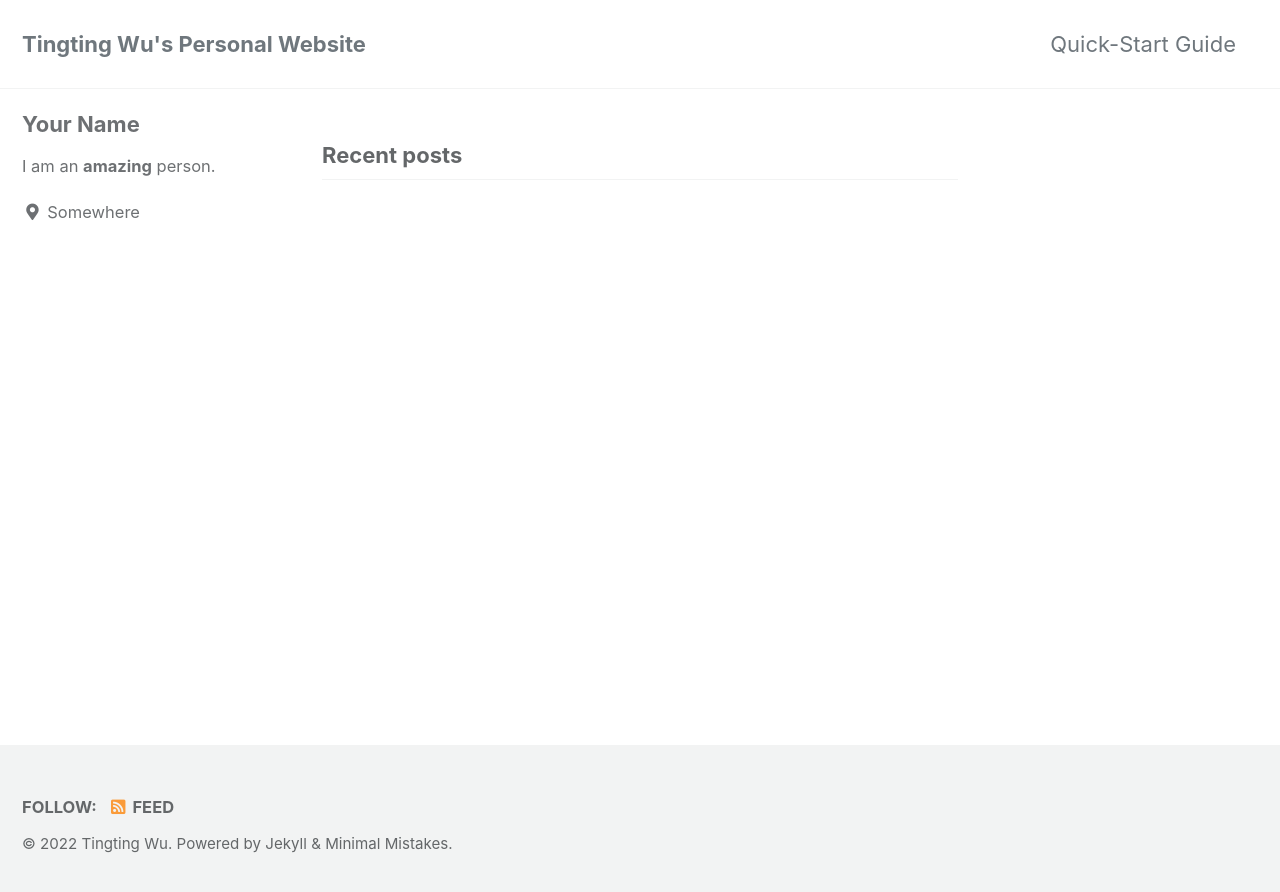
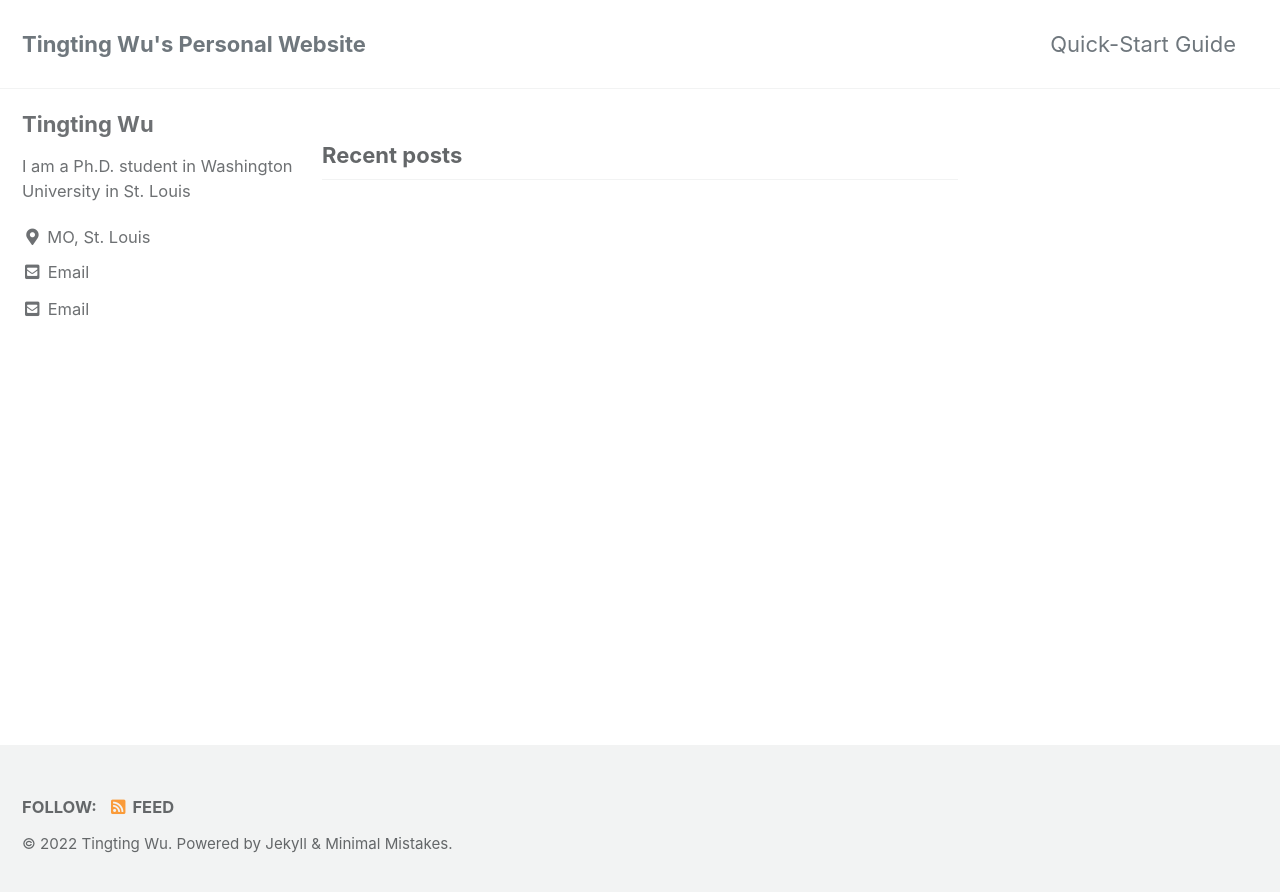
Before and after one commit to TingtingWu17/tingtingwu17.github.io, a Jekyll site: the page built from index.html, in a window 1280 px wide. Shown: the top 892 px of the page. Built offline with Jekyll 4.4.1, drawn with Linux system fonts in a browser that asks for light colours; cached includes are drawn as plain includes; the list of posts is cut into pages by our own code.

Commit message:
Update _config.yml

```diff
--- a/_config.yml
+++ b/_config.yml
@@ -23,7 +23,7 @@ name                     : "Tingting Wu"
 description              : "insert keyAn amazing website."
 url                      : # the base hostname & protocol for your site e.g. "https://mmistakes.github.io"
 baseurl                  : # the subpath of your site, e.g. "/blog"
-repository               : # GitHub username/repo-name e.g. "mmistakes/minimal-mistakes"
+repository               : "TingtingWu17/tingtingwu17.github.io" # GitHub username/repo-name e.g. "mmistakes/minimal-mistakes"
 teaser                   : # path of fallback teaser image, e.g. "/assets/images/500x300.png"
 logo                     : # path of logo image to display in the masthead, e.g. "/assets/images/88x88.png"
 masthead_title           : # overrides the website title displayed in the masthead, use " " for no title
@@ -104,15 +104,15 @@ analytics:
 
 # Site Author
 author:
-  name             : "Your Name"
+  name             : "Tingting Wu"
   avatar           : # path of avatar image, e.g. "/assets/images/bio-photo.jpg"
-  bio              : "I am an **amazing** person."
-  location         : "Somewhere"
-  email            :
+  bio              : "I am a Ph.D. student in Washington University in St. Louis"
+  location         : "MO, St. Louis"
+  email            : "wu.t@wustl.edu"
   links:
     - label: "Email"
       icon: "fas fa-fw fa-envelope-square"
-      # url: "mailto:your.name@email.com"
+      url: "wu.t@wustl.edu"
     - label: "Website"
       icon: "fas fa-fw fa-link"
       # url: "https://your-website.com"
```
